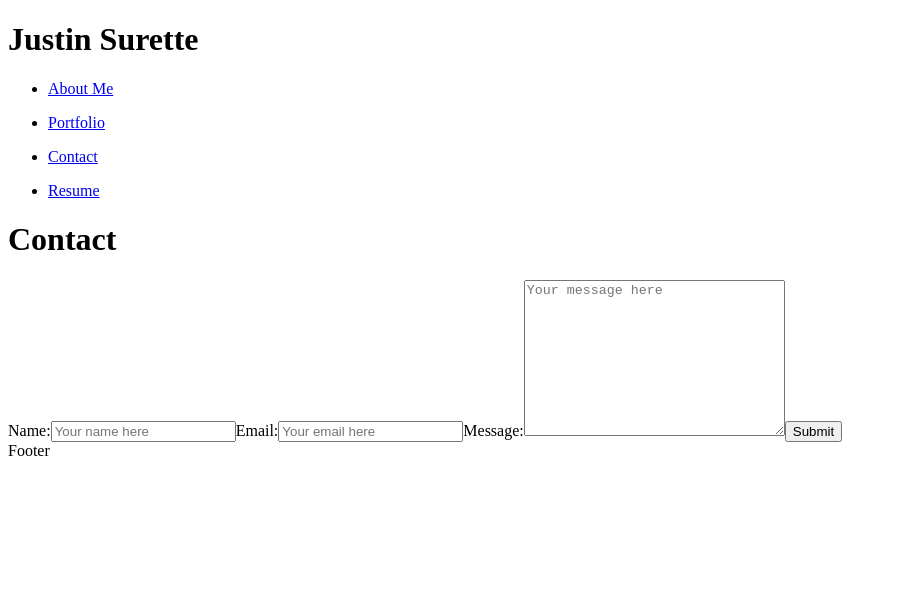
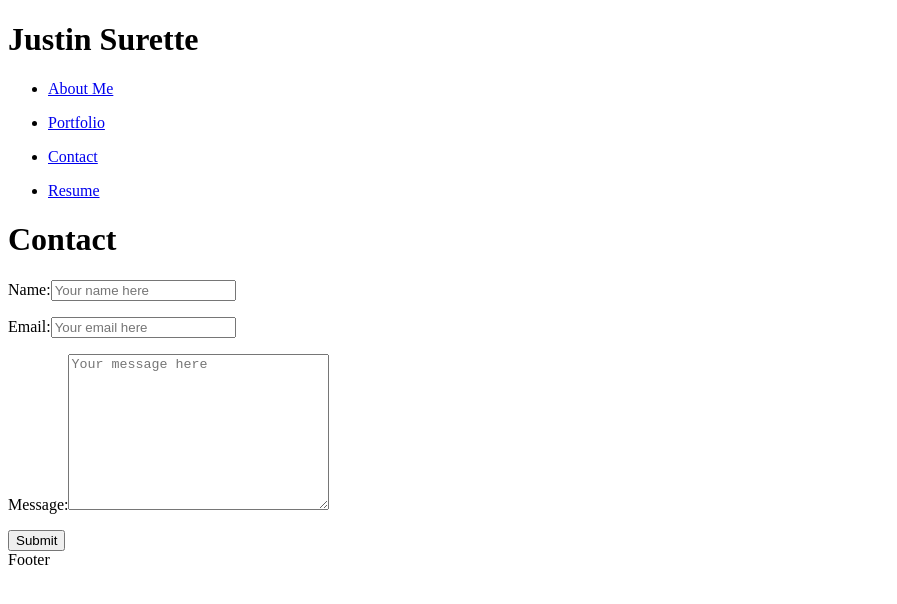
Before and after one commit to XenodiusAlpha/personal_Portfolio, a React (Vite) app: page /contact in a window 1280 px wide. Shown: the top 604 px of the page, without its empty margins (0-897 px from the left). Built offline with nearby package versions, Linux system fonts and the light colour scheme; the HTML template or start-up script is replaced by a standard one.

Commit message:
added functionality for submit contact form

```diff
--- a/src/pages/Contact.jsx
+++ b/src/pages/Contact.jsx
@@ -1,46 +1,96 @@
 import React from 'react'
+// imports useState hook from react
 import { useState } from 'react';
 
-
-
+// declares Contact function to be exported
 const Contact = () => {
+  // declaring formData variable to be set to empty on load
   const [formData, setFormData] = useState({
     name: '',
     email: '',
     message: ''
   });
 
+  // Function to reset the formData state to empty
+  const resetFormData = () => {
+    setFormData({
+      name: '',
+      email: '',
+      message: ''
+    });
+  };
+
+  // declaring empty error variables
+  const [nameErr, setNameErr] = useState('');
+  const [emailErr, setEmailErr] = useState('');
+  const [messageErr, setMessageErr] = useState('');
+
+  // function to spread and set formData with the specific name and value passed in
+  const changeHandler = (event) => {
+    const { name, value } = event.target;
+    setFormData({
+      ...formData,
+      [name]: value
+    });
+  };
+
+  // function that handles the submit process
   const handleSubmit = (event) => {
+    // prevents the page from being reloaded
     event.preventDefault();
-    console.log('submited');
+    // sets the error variables to empty to only identify the proper fields needed to be filled.
+    setNameErr('');
+    setEmailErr('');
+    setMessageErr('');
+    // if the name text box is empty on submit, it will set the error and exit the function
+    if (formData.name === '') {
+      setNameErr('Please input a name.');
+      return;
+    // if the email text box is empty on submit, it will set the error and exit the function
+    } else if (formData.email === '') {
+      setEmailErr('Please input an email.');
+      return;
+    // if the message text area is empty on submit, it will set the error and exit the function
+    } else if (formData.message === '') {
+      setMessageErr('Please input a message.');
+      return;
+    }
+    console.log('submited', formData);
+    resetFormData();
   }
 
   return (
     <div>
       <h1>Contact</h1>
-      <form action={handleSubmit}>
+      <form onSubmit={handleSubmit}>
         <label htmlFor="name">Name:</label>
         <input type="text"
                id='name'
                name='name'
                value={formData.name}
                placeholder='Your name here'
+               onChange={changeHandler}
         />
+        <p>{nameErr}</p>
         <label htmlFor="email">Email:</label>
-        <input type="text"
+        <input type="email"
                id='email'
                name='email'
                value={formData.email}
                placeholder='Your email here'
+               onChange={changeHandler}
         />
+        <p>{emailErr}</p>
         <label htmlFor="message">Message:</label>
         <textarea name="message"
                   id="message"
                   cols="30"
                   rows="10"
+                  value={formData.message}
                   placeholder='Your message here'
-                  value={formData.message}
+                  onChange={changeHandler}
         />
+        <p>{messageErr}</p>
         <button type='Submit'>Submit</button>
       </form>
     </div>
```
